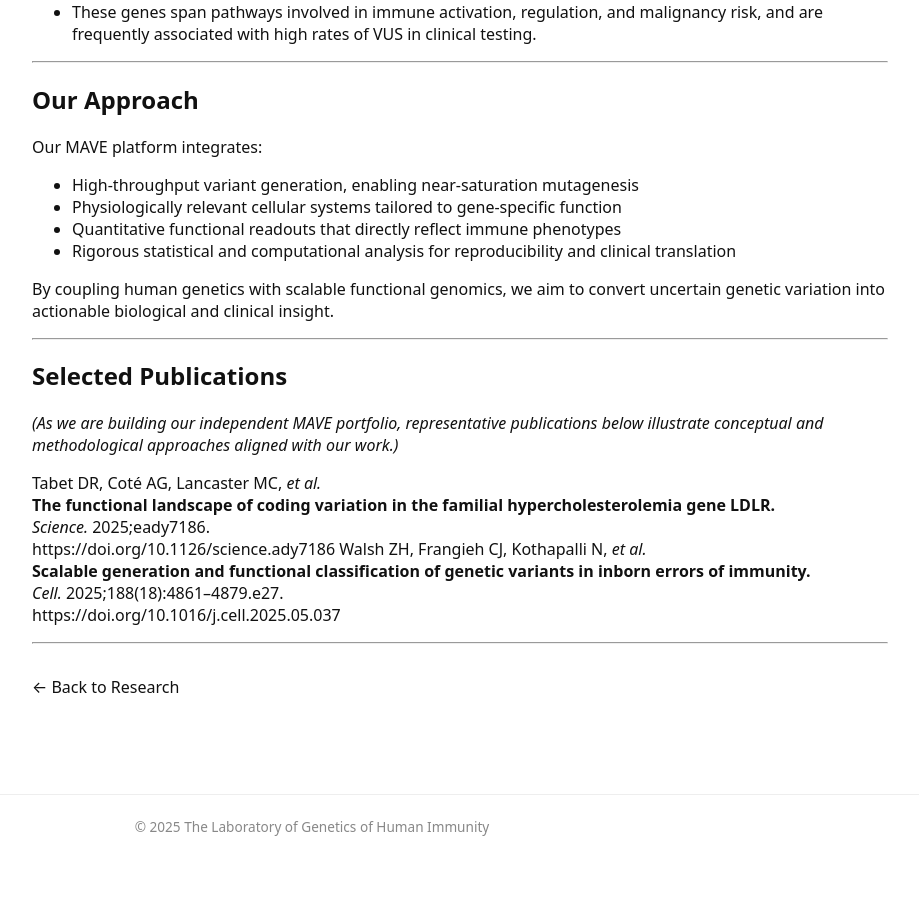
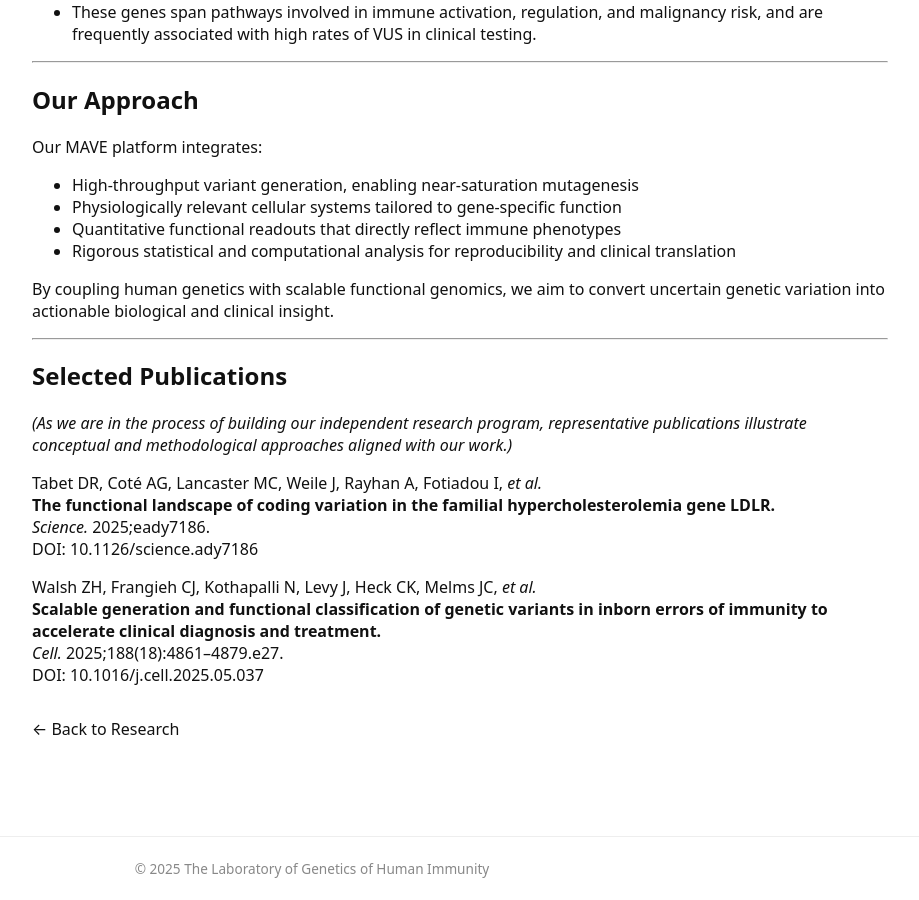
Before and after one commit to ruiyanggenetics/ghilab, a Jekyll site: the page built from research/maves.md, in a window 1280 px wide and 900 px high, scrolled down 1381 px. Shown: the whole window, without its empty margins (328-1247 px from the left). Built offline with Jekyll 4.4.1, drawn with Linux system fonts in a browser that asks for light colours; before the commit the page ends 2239 px from its top, so only the background shows below that.

Commit message:
Update maves.md

```diff
--- a/research/maves.md
+++ b/research/maves.md
@@ -64,23 +64,18 @@ genetic variation into actionable biological and clinical insight.
 ---
 
 ## Selected Publications
-*(As we are building our independent MAVE portfolio, representative publications below illustrate
+*(As we are in the process of building our independent research program, representative publications illustrate
 conceptual and methodological approaches aligned with our work.)*
 
-Tabet DR, Coté AG, Lancaster MC, *et al.*
+Tabet DR, Coté AG, Lancaster MC, Weile J, Rayhan A, Fotiadou I, *et al.*
 **The functional landscape of coding variation in the familial hypercholesterolemia gene LDLR.**
 *Science.* 2025;eady7186.
-<a href="https://www.science.org/doi/10.1126/science.ady7186" target="_blank">
-https://doi.org/10.1126/science.ady7186
-</a>
-Walsh ZH, Frangieh CJ, Kothapalli N, *et al.*
-**Scalable generation and functional classification of genetic variants in inborn errors of immunity.**
+DOI: [10.1126/science.ady7186](https://doi.org/10.1126/science.ady7186)
+
+Walsh ZH, Frangieh CJ, Kothapalli N, Levy J, Heck CK, Melms JC, *et al.*
+**Scalable generation and functional classification of genetic variants in inborn errors of immunity to accelerate clinical diagnosis and treatment.**
 *Cell.* 2025;188(18):4861–4879.e27.
-<a href="https://doi.org/10.1016/j.cell.2025.05.037" target="_blank">
-https://doi.org/10.1016/j.cell.2025.05.037
-</a>
-
----
+DOI: [10.1016/j.cell.2025.05.037](https://doi.org/10.1016/j.cell.2025.05.037)
 
 <p style="margin-top:32px;">
 ← <a href="{{ '/research' | relative_url }}">Back to Research</a>
```
